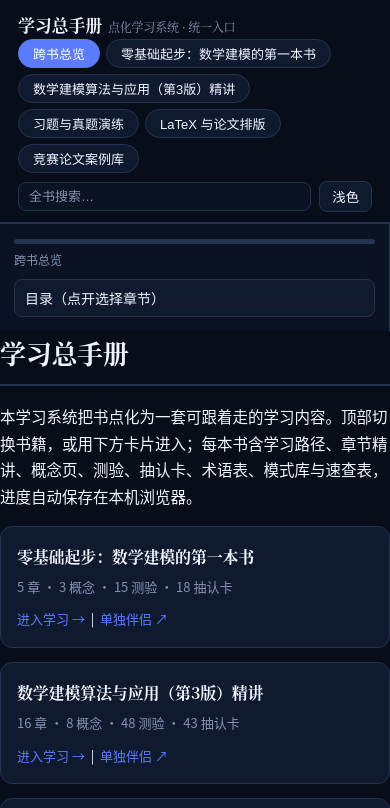
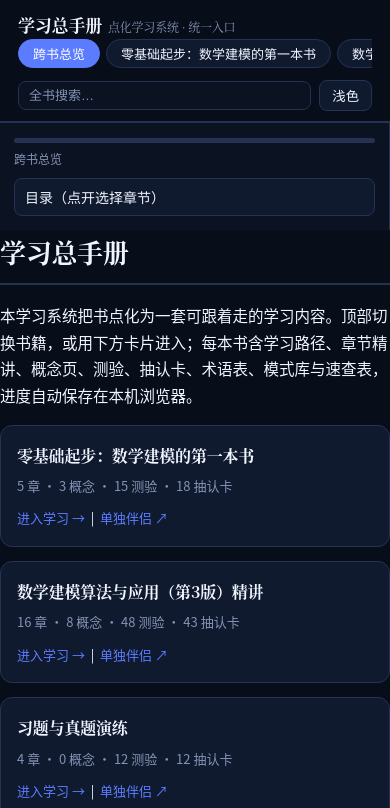
Before and after one commit to zrx-11/math-modeling-handbook, a plain HTML site: page index.html in a window 390 px wide. Shown: the top 808 px of the page. Drawn offline with Linux system fonts and the light colour scheme.

Commit message:
窄屏适配：书籍标签横滑，减少页头高度

```diff
--- a/index.html
+++ b/index.html
@@ -548,6 +548,35 @@ body[data-theme="dark"] .page .card {
   }
 }
 
+/* 多书总入口：窄屏下书籍标签横滑，不再堆成四五行 */
+@media (max-width: 720px) {
+  header .tabs,
+  .tabs {
+    display: flex !important;
+    flex-wrap: nowrap !important;
+    overflow-x: auto;
+    overflow-y: hidden;
+    max-width: 100%;
+    padding-bottom: 4px;
+    scrollbar-width: thin;
+    -webkit-overflow-scrolling: touch;
+  }
+
+  header .tabs > *,
+  .tabs > * {
+    flex: 0 0 auto;
+  }
+
+  .tabs::-webkit-scrollbar {
+    height: 4px;
+  }
+  .tabs::-webkit-scrollbar-thumb {
+    background: var(--border);
+    border-radius: 4px;
+  }
+}
+
+
 </style>
 </head>
 <body>
```
Also changed, not shown: 00-零基础起步/start学习伴侣.html (+29 -0 lines), 01-数学建模算法与应用/modeling学习伴侣.html (+29 -0 lines), 02-习题与真题演练/exercises学习伴侣.html (+29 -0 lines), 03-LaTeX与论文排版/latex学习伴侣.html (+29 -0 lines), 04-竞赛论文案例库/cases学习伴侣.html (+29 -0 lines).
